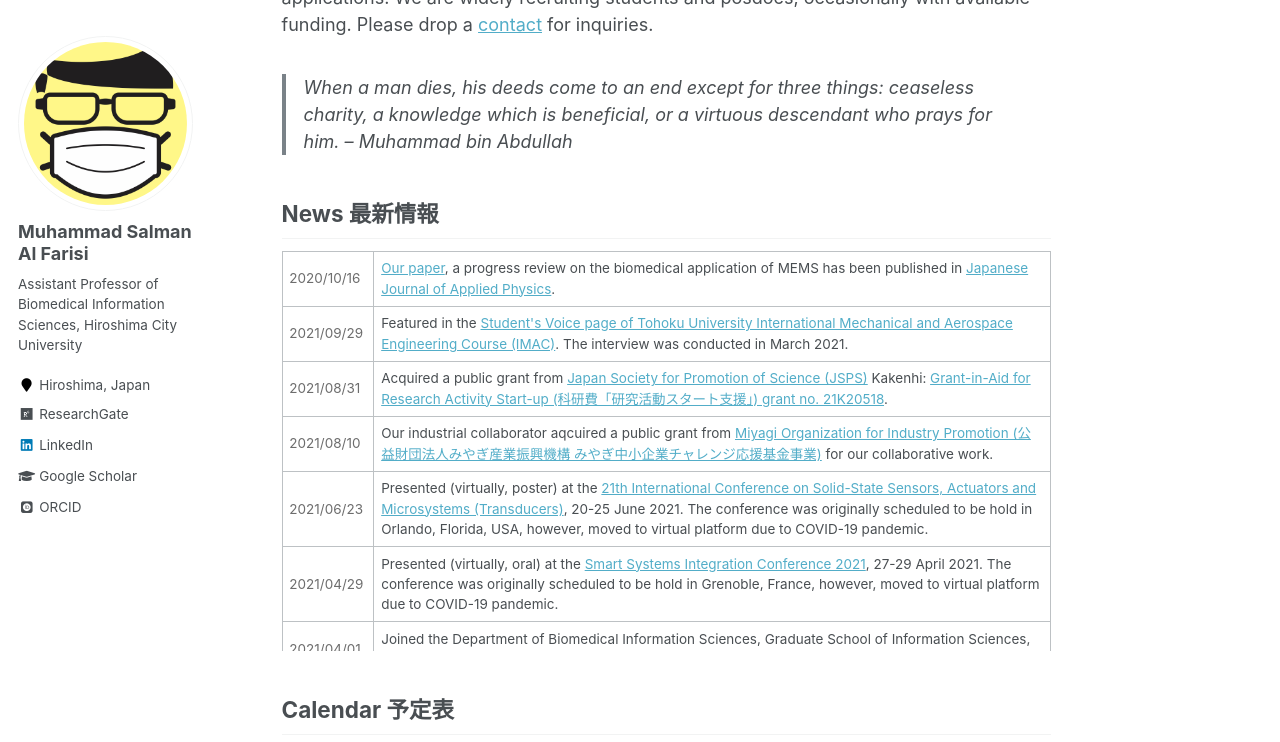
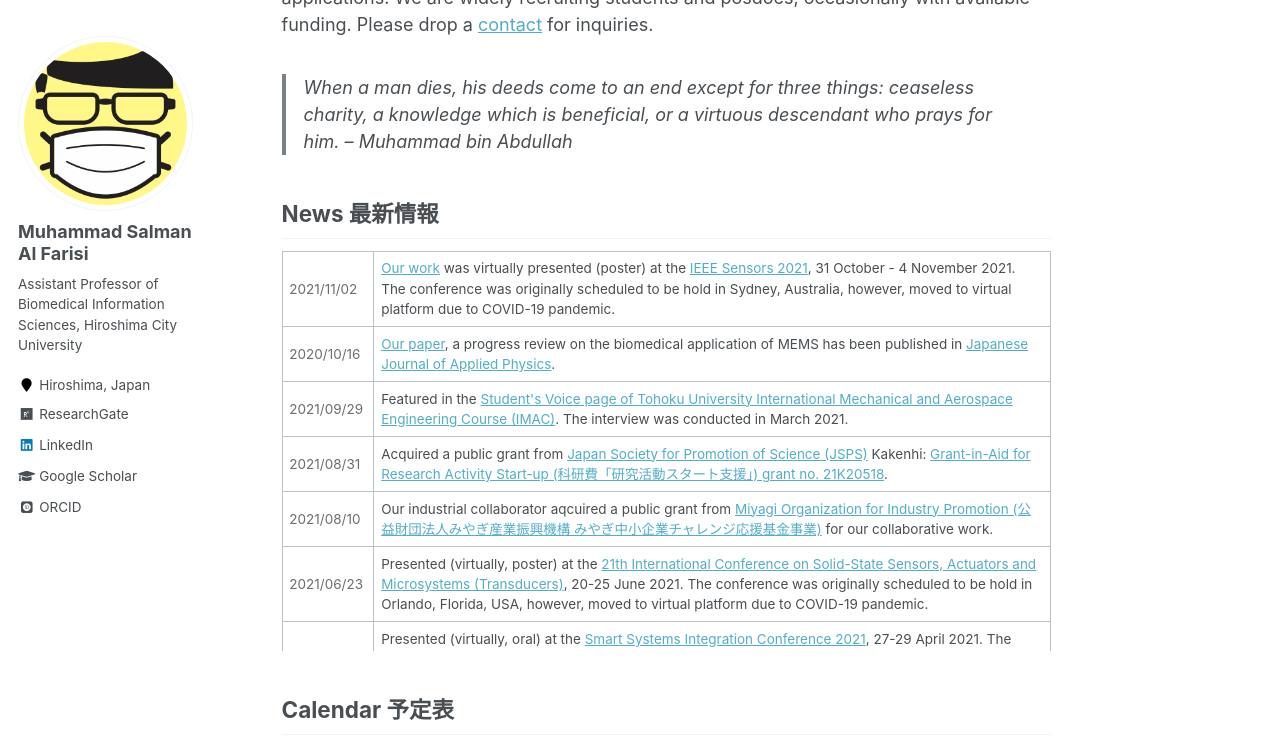
Before and after one commit to msalfarisi/msalfarisi.github.io, a Jekyll site: the page built from _pages/home.md, in a window 1280 px wide and 900 px high, scrolled down 457 px, cut to the strip 0-742 px from the top of the window. Built offline with Jekyll 4.4.1, drawn with Linux system fonts in a browser that asks for light colours; some web fonts are replaced.

Commit message:
Update home.md

```diff
--- a/_pages/home.md
+++ b/_pages/home.md
@@ -22,6 +22,10 @@ Welcome to the homepage of Muhammad Salman Al Farisi, an Assistant Professor at
 
 <div style="overflow-y: scroll; height:400px;">
  <table style="width:100%">
+  <tr>
+    <td style="color:#6d6d6d;">2021/11/02</td>
+    <td><a href="/publication/">Our work</a> was virtually presented (poster) at the <a href="https://2020.ieee-inertial.org/">IEEE Sensors 2021</a>, 31 October - 4 November 2021. The conference was originally scheduled to be hold in Sydney, Australia, however, moved to virtual platform due to COVID-19 pandemic.</td>
+  </tr>
   <tr>
     <td style="color:#6d6d6d;">2020/10/16</td>
     <td><a href="/publication/">Our paper</a>, a progress review on the biomedical application of MEMS has been published in <a href="https://doi.org/10.35848/1347-4065/ac305d">Japanese Journal of Applied Physics</a>.</td>
```
